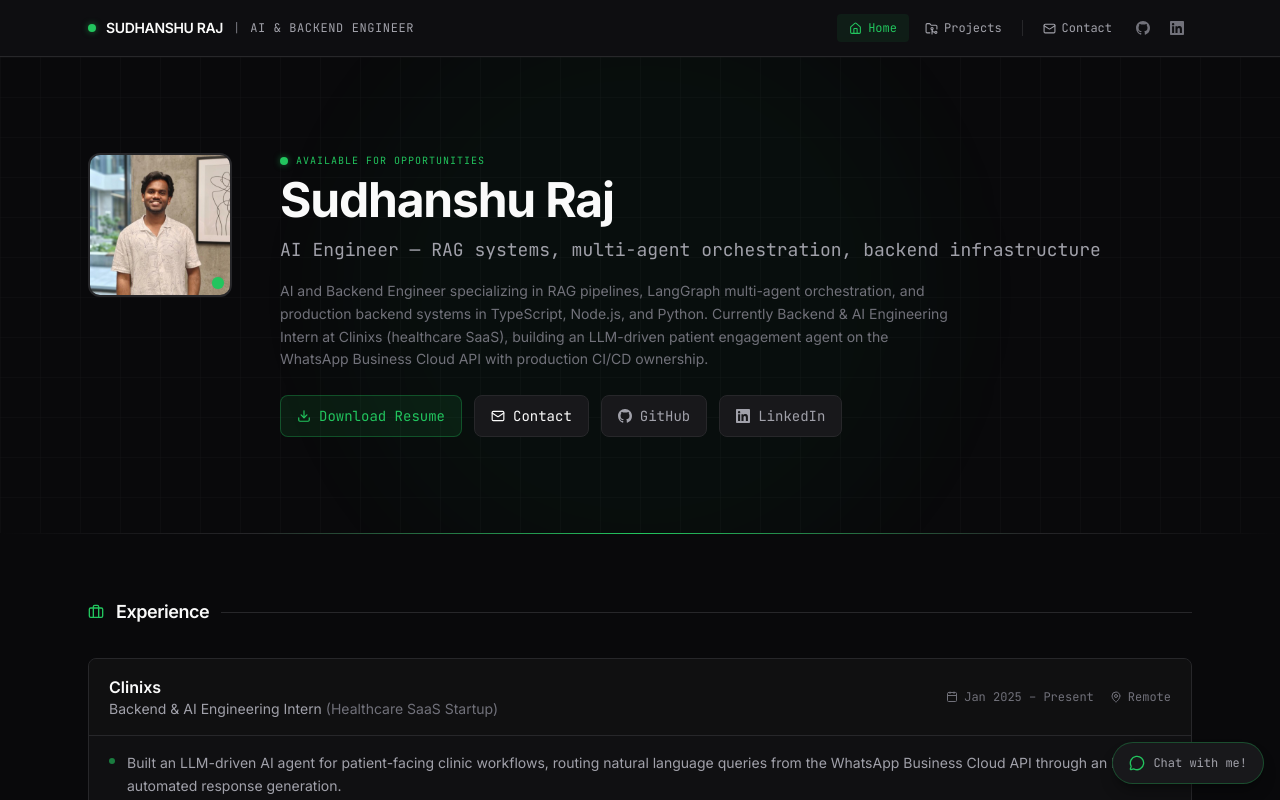
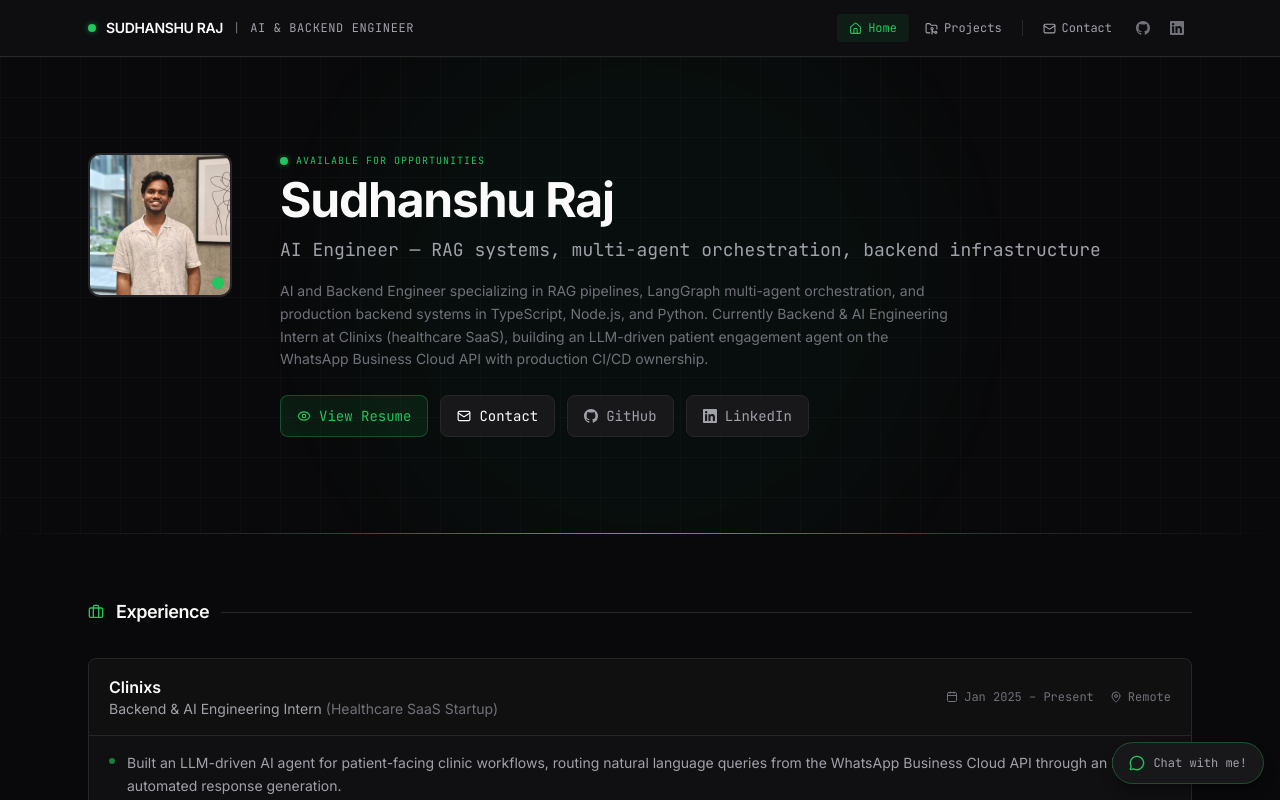
Before and after one commit to sudhanshuraj13/portfolio, a Next.js app in the folder apps/web/: page / in a window 1280 px wide. Shown: the top 800 px of the page. Built offline with nearby package versions, Linux system fonts and the light colour scheme.

Commit message:
fix: change resume button icon from download to view

```diff
--- a/apps/web/src/app/page.tsx
+++ b/apps/web/src/app/page.tsx
@@ -13,6 +13,7 @@
   ExternalLink,
   Briefcase,
   Terminal,
+  Eye,
 } from "lucide-react";
 
 /* ───────── Data ───────── */
@@ -161,8 +162,8 @@
                     rel="noopener noreferrer"
                     className="flex items-center gap-2 px-4 py-2.5 bg-terminal-green/10 border border-terminal-green/30 rounded-lg text-terminal-green text-sm font-mono hover:bg-terminal-green/20 transition-colors"
                   >
-                    <Download size={14} />
-                    Download Resume
+                    <Eye size={14} />
+                    View Resume
                   </a>
                   <a
                     href="mailto:sujalkashyap4803@gmail.com"
```
